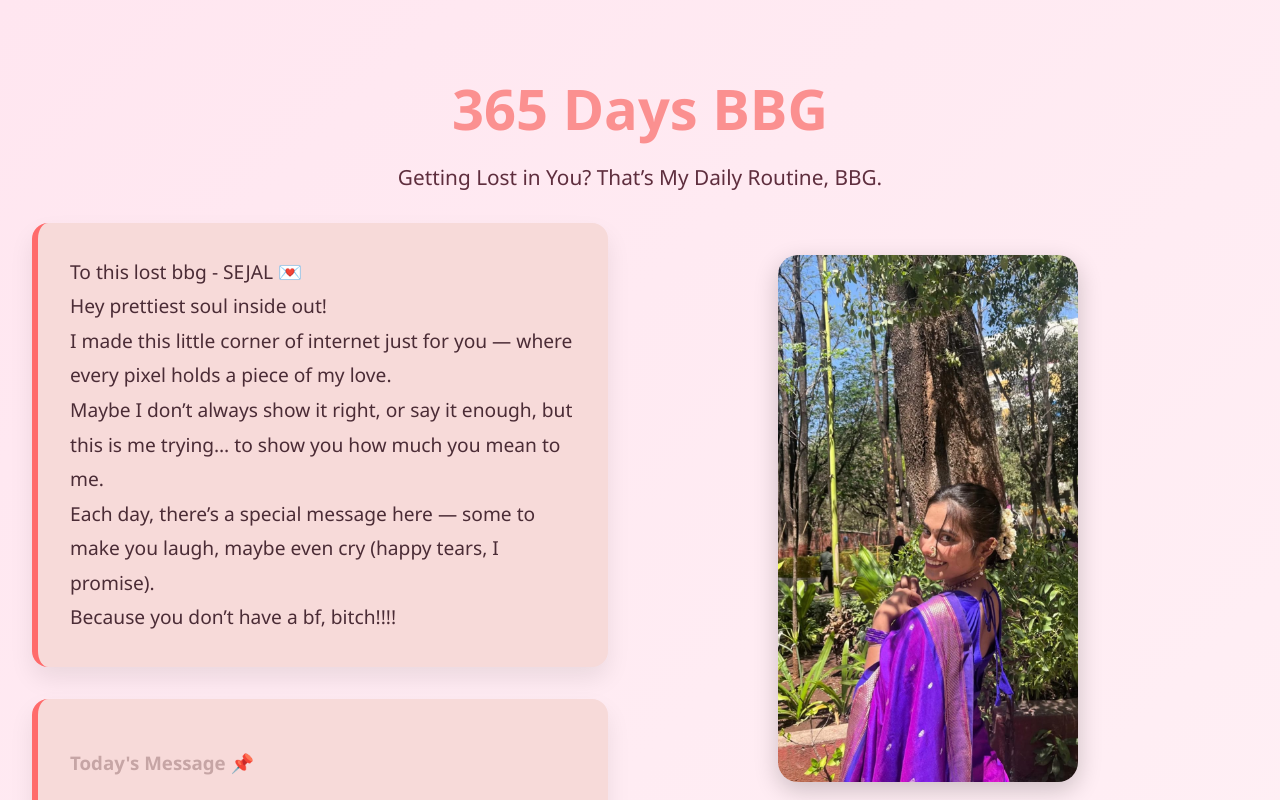
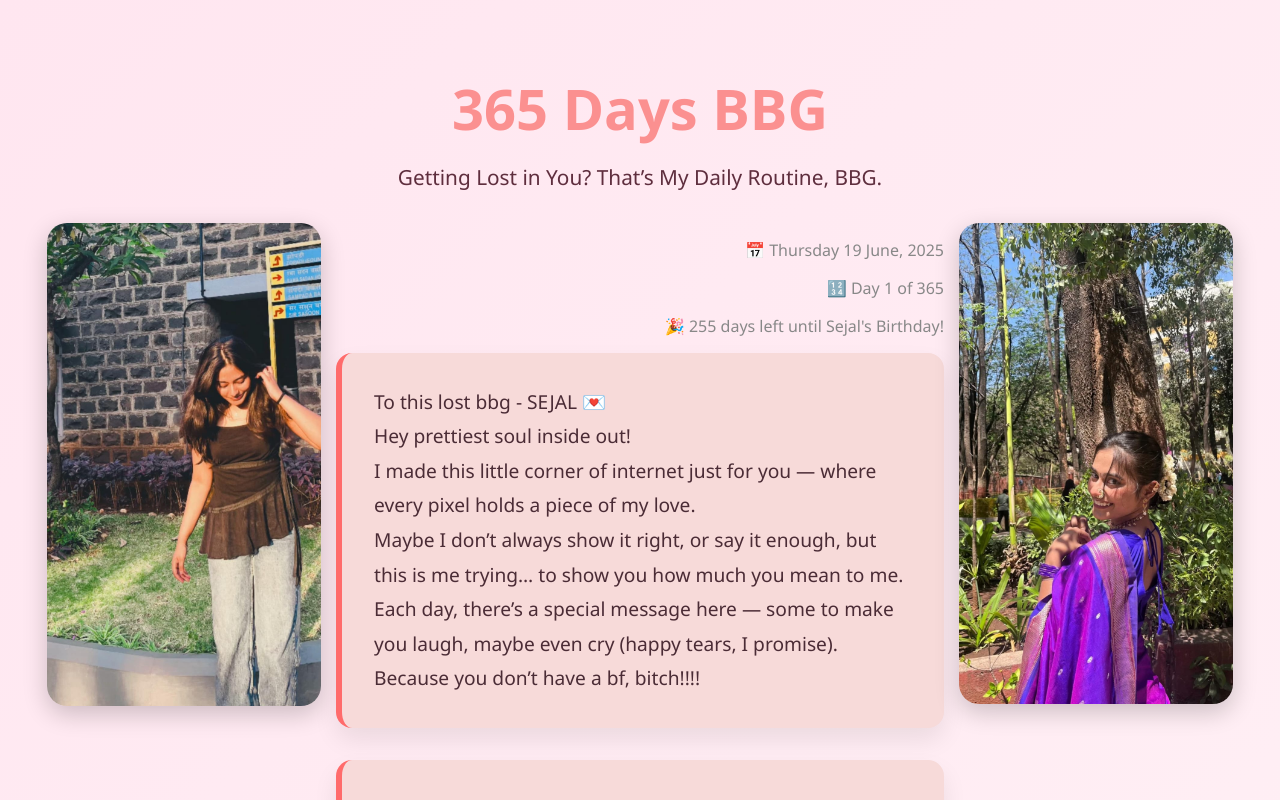
Before and after one commit to juie-ing/365-days-bbg, a React (Create React App) app: page / in a window 1280 px wide. Shown: the top 800 px of the page. Built offline with nearby package versions, Linux system fonts and the light colour scheme.

Commit message:
🚫 Remove leftover style.css import (final fix)

```diff
--- a/src/App.tsx
+++ b/src/App.tsx
@@ -19,7 +19,7 @@ const AppContainer = styled.div`
 const Title = styled.h1`
   text-align: center;
   font-size: 3.5rem;
-  color:rgb(251, 144, 144);
+  color: rgb(251, 144, 144);
   margin-bottom: 0.3rem;
 `;
 
@@ -27,7 +27,7 @@ const Tagline = styled.h2`
   text-align: center;
   font-size: 1.3rem;
   font-weight: 400;
-  color:rgb(95, 46, 62);
+  color: rgb(95, 46, 62);
   margin-bottom: 1.5rem;
 `;
 
@@ -39,17 +39,16 @@ const ContentRow = styled.div`
   flex-wrap: wrap;
 `;
 
-const CardColumn = styled.div`
+const SideColumn = styled.div`
   flex: 1;
-  max-width: 55%;
+  display: flex;
+  justify-content: center;
+  align-items: center;
 `;
 
-const RightSpace = styled.div`
-  flex: 1;
-  display: flex;
-  align-items: center;
-  justify-content: center;
-  padding: 2rem;
+const CenterColumn = styled.div`
+  flex: 2;
+  max-width: 700px;
 `;
 
 const SideImage = styled.img`
@@ -81,6 +80,13 @@ const Message = styled.p`
   color: #4B2C36;
 `;
 
+const DateText = styled.p`
+  font-size: 1rem;
+  text-align: right;
+  color: #888;
+  margin-bottom: 1rem;
+`;
+
 const Footer = styled.footer`
   text-align: center;
   font-size: 1rem;
@@ -102,7 +108,7 @@ const pulse = keyframes`
 `;
 
 const Button = styled.button`
-  background-color: #FF6B6B ;
+  background-color: #FF6B6B;
   color: #FFF8F0;
   border: none;
   padding: 1.1rem 2.8rem;
@@ -122,51 +128,64 @@ const Button = styled.button`
 `;
 
 function App() {
-  const startDate = new Date(2025, 6, 19); // July 5, 2025
+  const startDate = new Date(2025, 5, 19); // June 19, 2025
+  const birthday = new Date(2026, 2, 1); // March 1, 2026
   const today = new Date();
-  const diffDays = Math.floor((today.getTime() - startDate.getTime()) / (1000 * 60 * 60 * 24));
+
+  const diffDays = Math.floor((today - startDate) / (1000 * 60 * 60 * 24));
+  const dayCountText = `🔢 Day ${diffDays + 1} of 365`;
+
+  const timeDiff = birthday.getTime() - today.getTime();
+  const daysLeft = Math.max(Math.ceil(timeDiff / (1000 * 60 * 60 * 24)), 0);
+  const birthdayCountdown = `🎉 ${daysLeft} day${daysLeft === 1 ? '' : 's'} left until Sejal's Birthday!`;
 
   const messages = [
     `To this lost bbg - SEJAL 💌\nHey prettiest soul inside out!\nI made this little corner of internet just for you — where every pixel holds a piece of my love.\nMaybe I don’t always show it right, or say it enough,  but this is me trying… to show you how much you mean to me.\nEach day, there’s a special message here — some to make you laugh, maybe even cry (happy tears, I promise).\nBecause you don’t have a bf, bitch!!!!`,
-    `🎉 Welcome to the first day!\n\nStarting this with saying that you are really AMAZING as fuck!`,
-    // Add more messages below...
+    `🎉 Welcome to the first day!\n\nStarting this with saying that you are really AMAZING as fuck!`
   ];
 
   const birthdayMessage = `🎂 Happy Birthday, SEJAL! 🎂\n\nYou are light wrapped in stardust, strength wrapped in a smile.\nOn this day, know that the world became brighter because of you.\nToday is for celebrating YOU — your beauty, your grace, your soul.\nYou deserve joy beyond galaxies. Love you endlessly 💖`;
 
   const isBirthday = today.getDate() === 1 && today.getMonth() === 2 && today.getFullYear() === 2026;
   const dailyMessage = isBirthday ? birthdayMessage : messages[(diffDays + 1) % messages.length];
-  const SideImage = styled.img`
-  width: 75%; /* reduced from 90% */
-  max-width: 300px; /* to prevent it from growing too large */
-  border-radius: 20px;
-  box-shadow: 0 8px 24px rgba(0, 0, 0, 0.2);
-  object-fit: cover;
-`;
 
+  const formattedDate = today.toLocaleDateString('en-IN', {
+    weekday: 'long',
+    year: 'numeric',
+    month: 'long',
+    day: 'numeric',
+  });
 
   return (
     <>
       <GlobalStyle />
       <AppContainer>
-      <Title>365 Days BBG</Title>
-      <Tagline>Getting Lost in You? That’s My Daily Routine, BBG.</Tagline>
+        <Title>365 Days BBG</Title>
+        <Tagline>Getting Lost in You? That’s My Daily Routine, BBG.</Tagline>
 
         <ContentRow>
-          <CardColumn>
+          <SideColumn>
+            <SideImage src="/assets/gallery/HomeL.jpg" alt="Left decoration" />
+          </SideColumn>
+
+          <CenterColumn>
+            <DateText>📅 {formattedDate}</DateText>
+            <DateText>{dayCountText}</DateText>
+            {!isBirthday && <DateText>{birthdayCountdown}</DateText>}
+
             <Card>
               <Message>{messages[0]}</Message>
             </Card>
 
             <Card>
-              <h3 style={{ color: '#C6A5A5', marginBottom: '1rem' }}>Today's Message 📌</h3>
+              <h3 style={{ color: '#C6A5A5', marginBottom: '1rem' }}>Today's Message 💖</h3>
               <Message>{dailyMessage}</Message>
             </Card>
-          </CardColumn>
+          </CenterColumn>
 
-          <RightSpace>
-            <SideImage src="/assets/gallery/Home.jpg" alt="Lovely placeholder" />
-          </RightSpace>
+          <SideColumn>
+            <SideImage src="/assets/gallery/Home.jpg" alt="Right decoration" />
+          </SideColumn>
         </ContentRow>
 
         <ButtonContainer>
```
